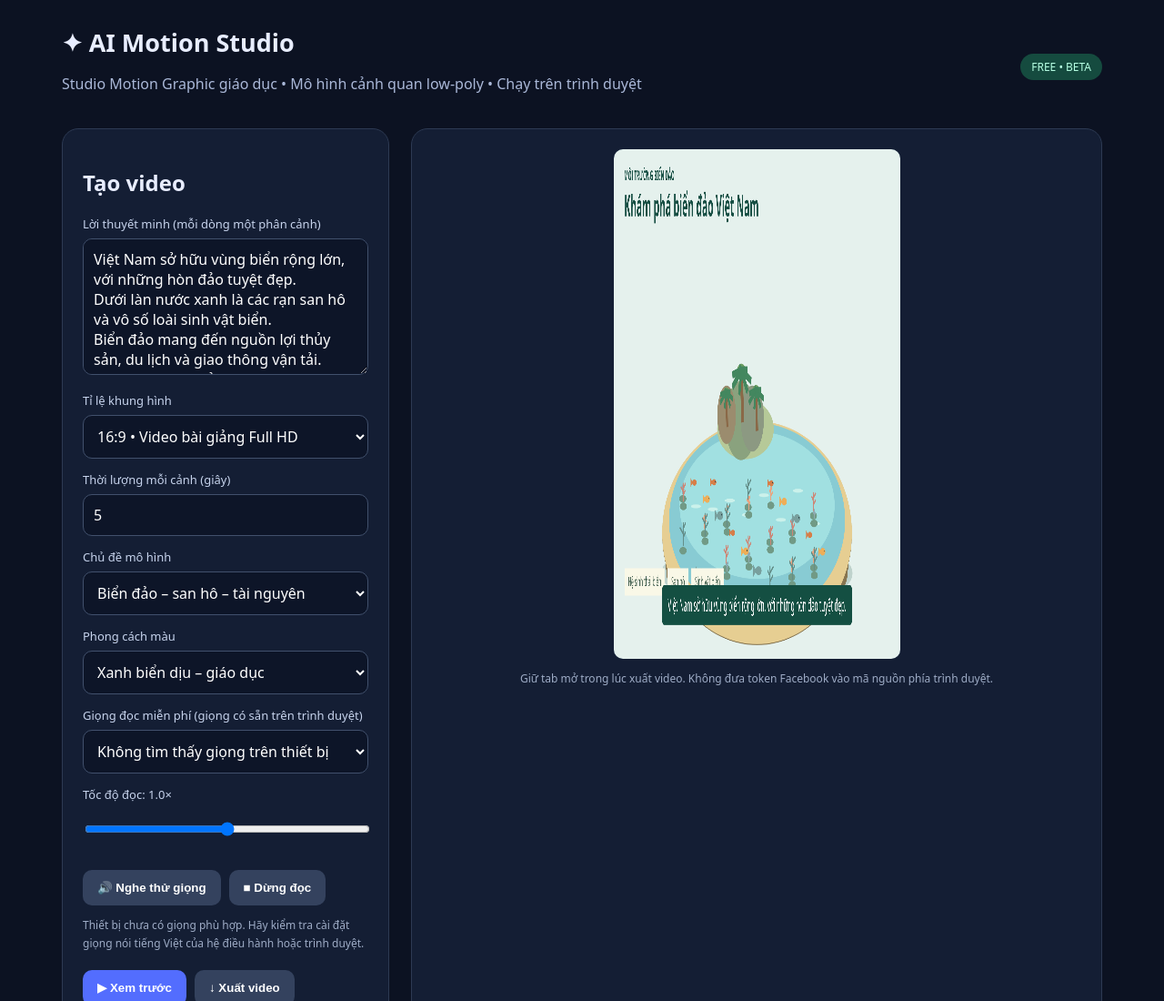
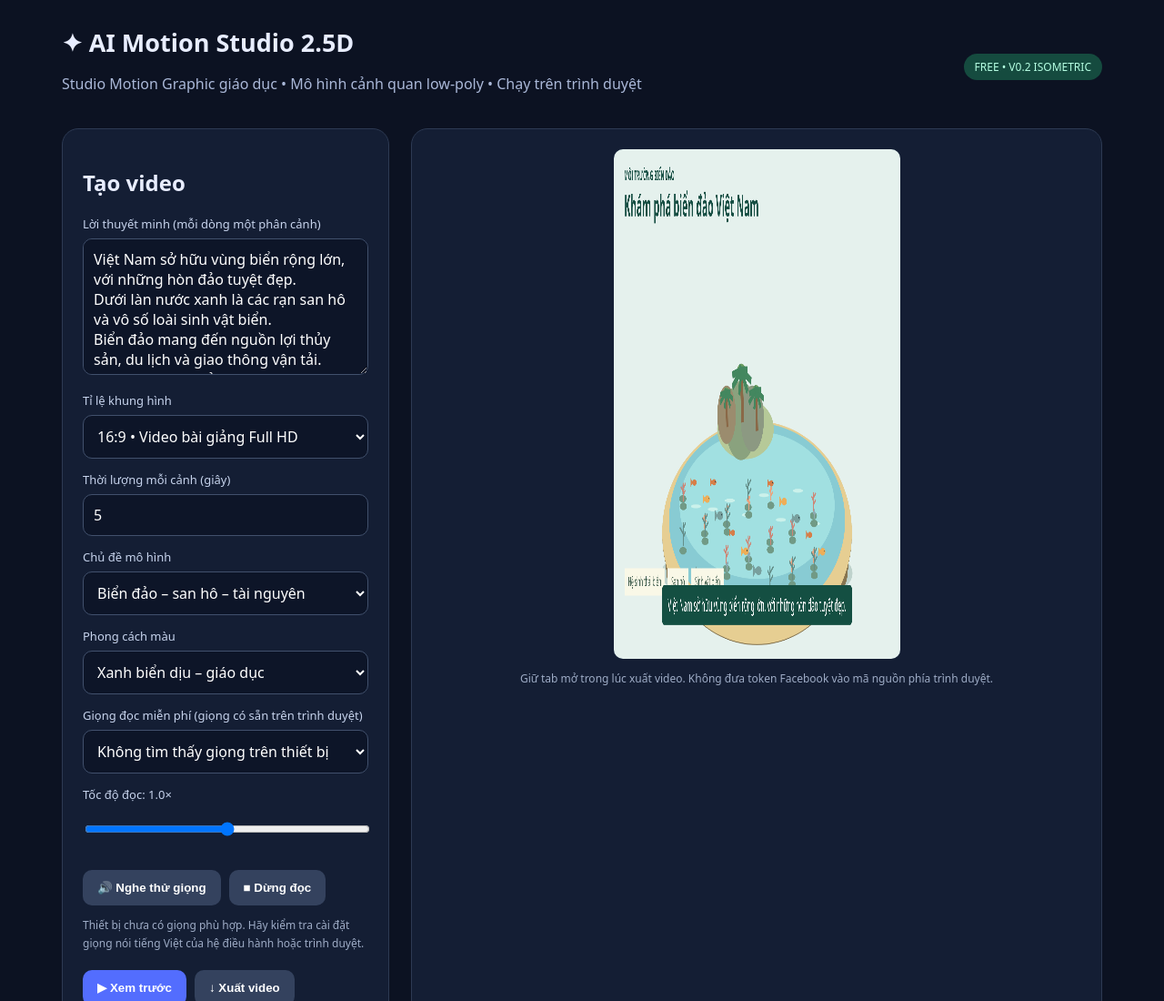
Before and after one commit to downloadvn1269-Meta/ai-motion-studio, a website: page public/index.html in a window 1280 px wide. Shown: the top 1100 px of the page at 91% size. Drawn offline with Linux system fonts and the light colour scheme.

Commit message:
Add visible version label to verify deployed motion graphics release

```diff
--- a/public/index.html
+++ b/public/index.html
@@ -9,7 +9,7 @@ label{font-size:13px;display:block;margin:14px 0 7px;color:#c7d4ed}textarea,inpu
 textarea{min-height:150px;resize:vertical}button{border:0;border-radius:10px;padding:12px 16px;color:white;background:#536dfe;font-weight:700;cursor:pointer}button.secondary{background:#34425e}button:disabled{opacity:.5;cursor:not-allowed}
 .actions{display:flex;gap:9px;flex-wrap:wrap;margin-top:20px}canvas{display:block;margin:auto;background:#0c2344;max-width:100%;max-height:70vh;aspect-ratio:9/16;border-radius:10px}#stage{display:flex;align-items:center;justify-content:center;min-height:440px}
 .note{font-size:12px;color:#9eacc6;line-height:1.65}.status{color:#bbf7d0;min-height:22px}a{color:#a6b9ff}@media(max-width:800px){main{grid-template-columns:1fr}.wrap{padding:15px}}
-</style></head><body><div class="wrap"><header class="head"><div><h1>✦ AI Motion Studio</h1><p>Studio Motion Graphic giáo dục • Mô hình cảnh quan low-poly • Chạy trên trình duyệt</p></div><span class="pill">FREE • BETA</span></header>
+</style></head><body><div class="wrap"><header class="head"><div><h1>✦ AI Motion Studio 2.5D</h1><p>Studio Motion Graphic giáo dục • Mô hình cảnh quan low-poly • Chạy trên trình duyệt</p></div><span class="pill">FREE • V0.2 ISOMETRIC</span></header>
 <main><section class="panel"><h2>Tạo video</h2><label for="prompt">Lời thuyết minh (mỗi dòng một phân cảnh)</label><textarea id="prompt">Việt Nam sở hữu vùng biển rộng lớn, với những hòn đảo tuyệt đẹp.
 Dưới làn nước xanh là các rạn san hô và vô số loài sinh vật biển.
 Biển đảo mang đến nguồn lợi thủy sản, du lịch và giao thông vận tải.
```
